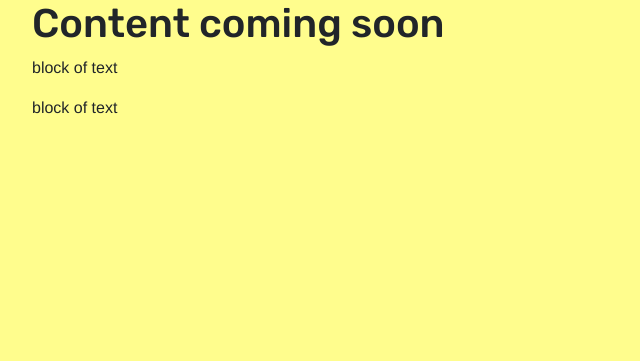
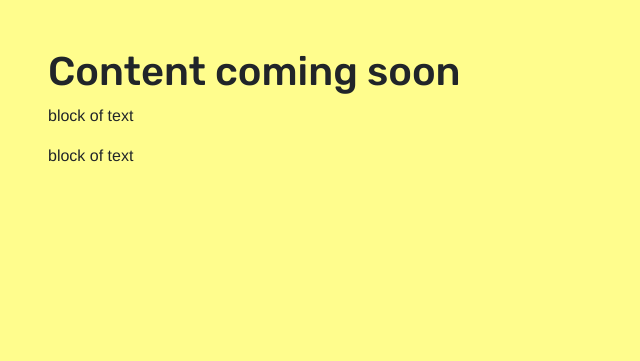
Before and after one commit to triin1/expAnd, a Django app: page / in a window 1280 px wide. Shown: the part 88-449 px from the top of the page, without its empty margins (0-640 px from the left). Run offline with Django 5.2, Linux system fonts and the light colour scheme.

Commit message:
minor formatting added

```diff
--- a/main_app/static/css/style.css
+++ b/main_app/static/css/style.css
@@ -8,6 +8,7 @@
     font-family: "Rubik", sans-serif;
     font-style: normal;
     font-weight: 400;
+
 }
 
 body {
@@ -22,6 +23,10 @@ body {
     background-color: #03C03C;
 }
 
+main {
+    padding: 6vmin 2vmin;
+}
+
 p {
     font-family: Helvetica, sans-serif;
 }
```
